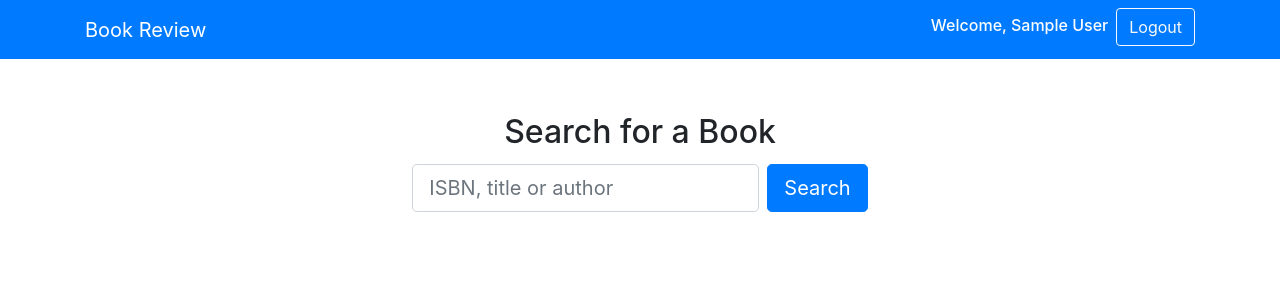
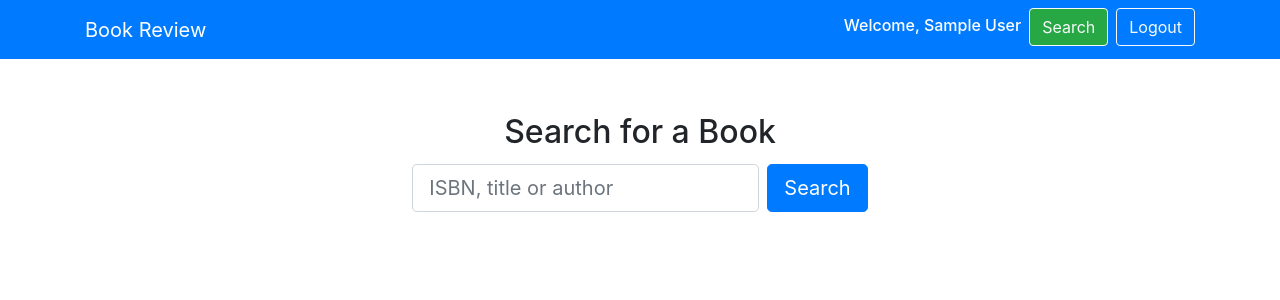
Before and after one commit to zrakhimov/book-review-website, a Flask app: page /search in a window 1280 px wide. Shown: the top 300 px of the page. Run offline with Flask 2, Linux system fonts and the light colour scheme; the visitor is signed in with stand-in values (Sample User, id 1); parts of the project's set-up code (start-up, migrations or seed data) failed here and were passed over; some libraries are stand-ins or nearby versions.

Commit message:
Search button added while logged in

```diff
--- a/templates/layout.html
+++ b/templates/layout.html
@@ -19,8 +19,12 @@
         <div class="collapse navbar-collapse" id="#navbarNav">
           <ul class="navbar-nav ml-auto">
             {% if session.logged_in %}
+
             <li class="nav-item active">
               <h6 class="nav-link">Welcome, {{session.firstname}}</h6>
+            </li>
+            <li class="nav-item">
+              <a class="btn btn-outline-light btn-success mr-2" href="{{url_for('search')}}" role="button">Search</a>
             </li>
             <li class="nav-item">
               <li><a href="{{url_for("logout")}}"><button class="btn btn-outline-light float-right" type="submit">Logout</button></a></li>
```
Also changed, not shown: 3 other files.
